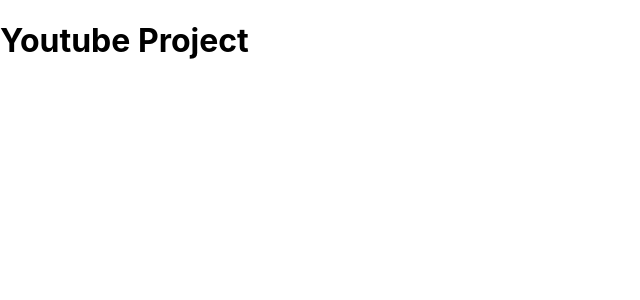
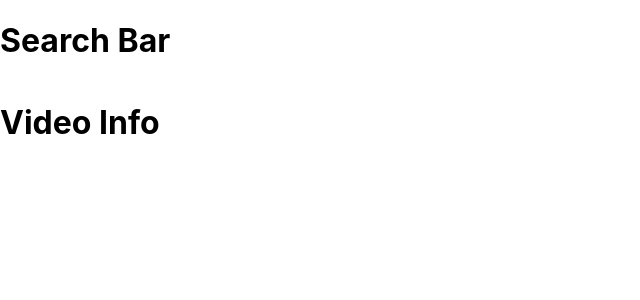
Before and after one commit to merjench/youtube-project, a React (Create React App) app: page / in a window 1280 px wide. Shown: the top 300 px of the page, without its empty margins (0-640 px from the left). Built offline with nearby package versions, Linux system fonts and the light colour scheme.

Commit message:
basic component setup

```diff
--- a/src/App.js
+++ b/src/App.js
@@ -2,14 +2,32 @@
 // import logo from './logo.svg';
 // import './App.css';
 import React, { Component } from 'react';
+// fetching grid
+import { Grid } from '@material-ui/core';
+// import youtube from './api/youtube';
+import SearchBar from './components/SearchBar';
+// import VideoList from './components/VideoList'
+import VideoInfo from './components/VideoInfo';
 
 class App extends Component {
 
   render() {
     return (
-      <div>
-      <h1> Youtube Project </h1>
-       </div>
+      <Grid justify="center" container spacing={16}>
+        <Grid item xs={12}>
+          <Grid container spacing ={16}>
+            <Grid item xs={12}>
+              <SearchBar />
+            </Grid>
+            <Grid item xs={8}>
+              <VideoInfo />
+            </Grid>
+            <Grid item xs={4}>
+              {/* Video List*/}
+            </Grid>
+          </Grid>
+        </Grid>
+      </Grid>
     );
   }
 
--- /dev/null
+++ b/src/api/youtube.js
@@ -0,0 +1,10 @@
+import axios from 'axios'
+
+export default axios.create({
+  baseURL: 'https://www.googlepapis.com/youtube/v3',
+  params: {
+    part: 'snippet',
+    maxResults: 10,
+    key: 'API Key'
+  }
+})
--- /dev/null
+++ b/src/components/SearchBar.js
@@ -0,0 +1,20 @@
+import React from 'react';
+
+//class based components because we will be managing state
+
+
+class SearchBar extends React.Component {
+
+  state = {
+    searchTerm: '',
+  }
+
+  render(){
+    return (
+      <h1> Search Bar </h1>
+    )
+  }
+
+}
+
+export default SearchBar;
--- /dev/null
+++ b/src/components/VideoInfo.js
@@ -0,0 +1,9 @@
+import React from 'react';
+
+const VideoInfo = () => {
+  return (
+    <h1>Video Info</h1>
+  )
+}
+
+export default VideoInfo;
```
Also changed, not shown: src/components/VideoList.js (added).
